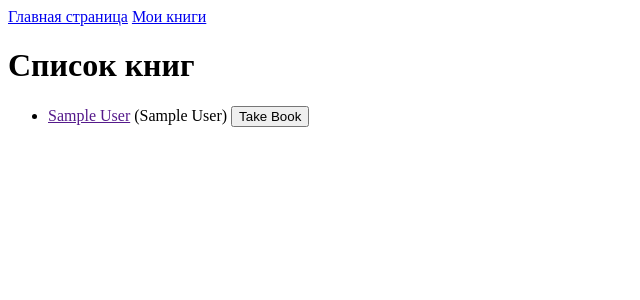
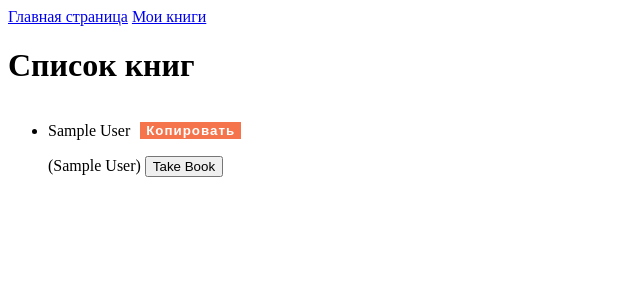
Before and after one commit to YarikNaN/Library_tt, a Django app: page /account/dashboard in a window 1280 px wide. Shown: the top 300 px of the page, without its empty margins (0-640 px from the left). Run offline with Django 5.2, Linux system fonts and the light colour scheme; tables that the repository leaves empty hold one stand-in row (values such as "Sample post").

Commit message:
1. completed

```diff
--- /dev/null
+++ b/reader/static/reader/copy.js
@@ -0,0 +1,23 @@
+// Получаем все кнопки "Копировать"
+var copyButtons = document.querySelectorAll('.copy_button');
+
+// Для каждой кнопки добавляем обработчик события click
+copyButtons.forEach(function(button) {
+    button.addEventListener('click', function() {
+        // Получаем текст из соответствующего блока с адресом
+        var addressText = this.parentNode.querySelector('.title_fc').textContent.trim();
+
+        // Копируем текст в буфер обмена
+        navigator.clipboard.writeText(addressText).then(function() {
+            // Показываем сообщение "Скопировано"
+            var copyMessage = document.getElementById('copyMessage');
+            copyMessage.classList.add('show');
+            // Устанавливаем таймер для плавного исчезновения
+            setTimeout(function() {
+                copyMessage.classList.remove('show');
+            }, 3000);
+        }).catch(function(error) {
+            console.error('Не удалось скопировать текст: ', error);
+        });
+    });
+});
--- /dev/null
+++ b/reader/static/reader/styles.css
@@ -0,0 +1,30 @@
+.copy_button{
+
+    max-height: 20px;
+    border: none;
+    background-color: #f5744c;
+    color: white;
+    cursor: pointer;
+    font-family: Manrope,sans-serif;
+    font-weight: bold;
+    letter-spacing: 1px;
+}
+
+
+
+
+.copy-message {
+    position: fixed;
+    bottom: 10px;
+    left: 10px;
+    padding: 10px;
+    background-color: rgba(0, 176, 148, 0.8);
+    color: #fff;
+    border-radius: 5px;
+    z-index: 999;
+    opacity: 0;
+    transition: opacity 0.5s ease;
+}
+.copy-message.show {
+    opacity: 1;
+}
--- a/reader/templates/reader/catalog.html
+++ b/reader/templates/reader/catalog.html
@@ -2,6 +2,10 @@
 {% load static %}
 
 {% block title %}Главная страница{% endblock %}
+
+{% block css %}
+<link rel="stylesheet" href="{% static 'reader/styles.css' %}">
+{% endblock %}
 
 {% block content %}
 
@@ -12,7 +16,9 @@
     <ul>
         {% for book in books_list %}
         <li>
-            <a href="{{ book.get_absolute_url }}">{{ book.title }}</a> ({{ book.author }})
+            <div style="display: flex; align-items: center; gap: 10px"><p class="title_fc">{{ book.title }}</p> <button class="copy_button">Копировать</button> </div> ({{ book.author }})
+
+
             {% if book.id in taken_books_ids %}
                 <form action="{% url 'return_book' book.id %}" method="post" style="display:inline;">
                     {% csrf_token %}
@@ -24,12 +30,24 @@
                     <button type="submit">Take Book</button>
                 </form>
             {% endif %}
+
+
         </li>
         {% endfor %}
     </ul>
     {% else %}
       <p>There are no books in the library.</p>
     {% endif %}
+
+                <div id="copyMessage" class="copy-message">
+                        Скопировано
+                    </div>
+
+
+
+
+    <script src="{% static 'reader/copy.js' %}"></script>
+
 {% endblock %}
 
 
```
